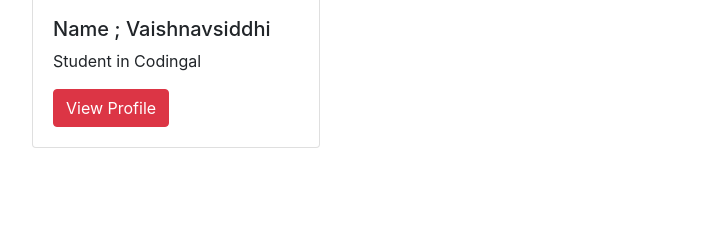
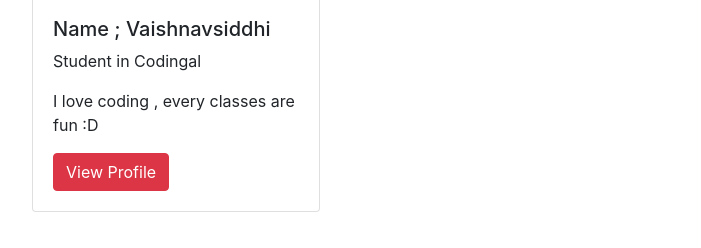
Before and after one commit to Vaishnavsiddhi/Lesson24-1, a plain HTML site: page index.html in a window 1280 px wide. Shown: the part 76-324 px from the top of the page, without its empty margins (53-754 px from the left). Drawn offline with nearby package versions, Linux system fonts and the light colour scheme.

Commit message:
index.html

```diff
--- a/index.html
+++ b/index.html
@@ -25,6 +25,7 @@
       <div class="card-body">
         <h5>Name ; Vaishnavsiddhi</h5>
        <p>Student in Codingal</p>
+<p>I love coding , every classes are fun :D</p>
         <a href="#" class="btn btn-danger">View Profile</a>
         <div>
 </div>
```
